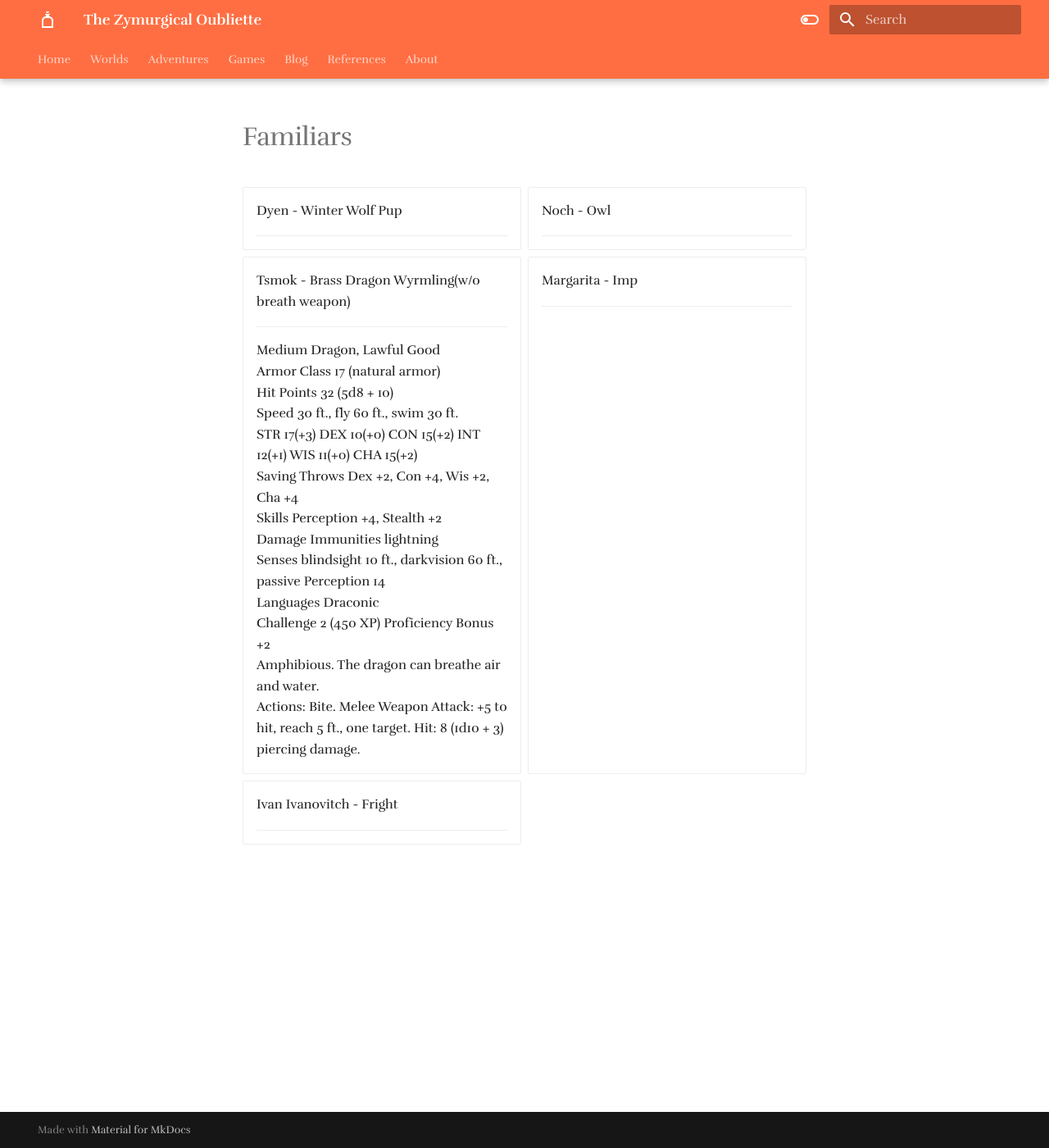
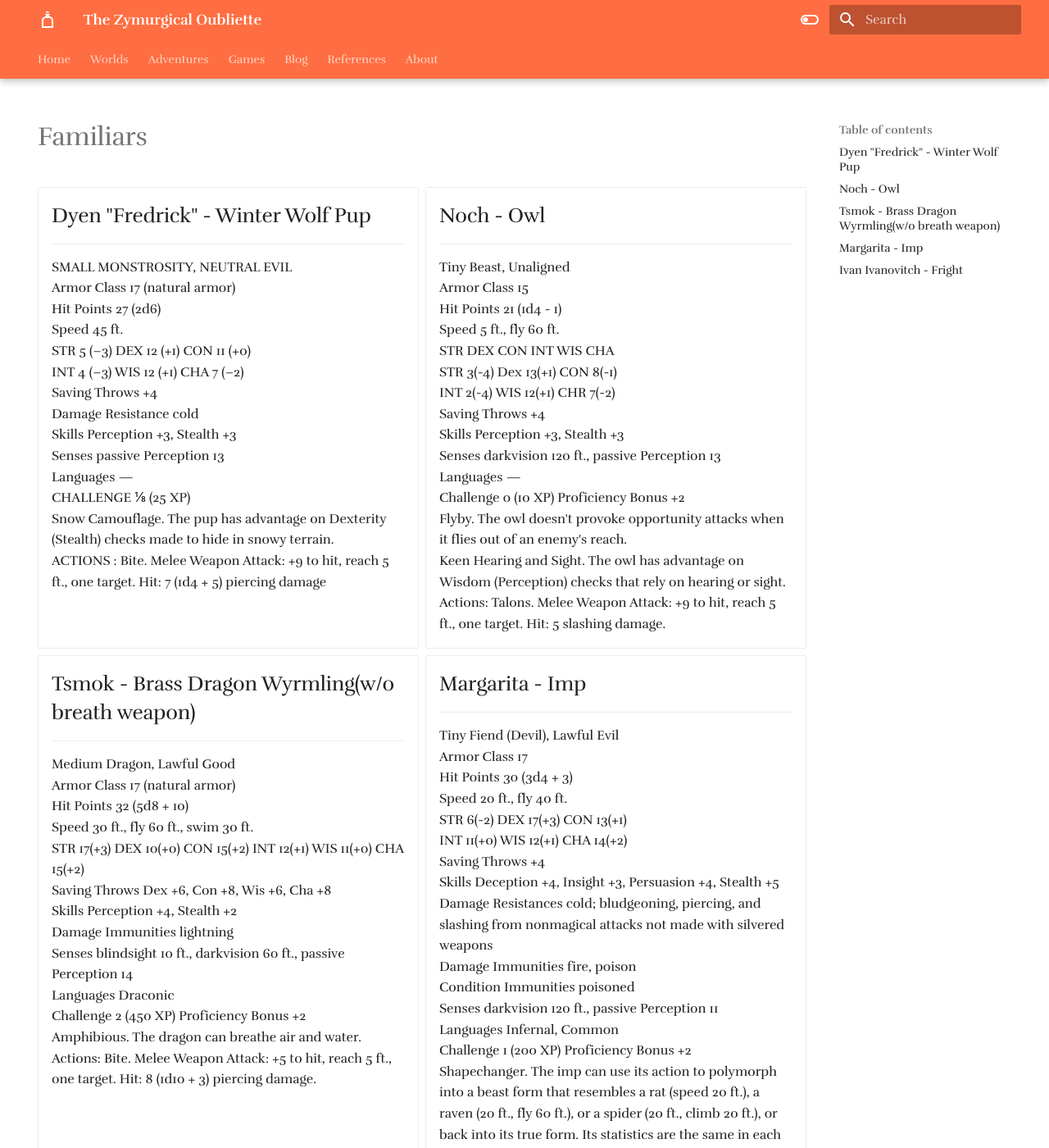
Before and after one commit to Half-Guinea-Press/zymurgical-oubliette, an MkDocs documentation site: the page built from docs/adventures/group-n/pc/ansa/ansa_familiars.md, in a window 1280 px wide and 1400 px high. Shown: the whole window at 82% size. Built offline with MkDocs 1.6.1 and Material for MkDocs 9.7.7, drawn with Linux system fonts in a browser that asks for light colours; some web fonts are replaced; comment, search, counter and statistics services are not loaded; some of the changed text lies outside the part shown.

Commit message:
Update ansa_familiars.md

```diff
--- a/docs/adventures/group-n/pc/ansa/ansa_familiars.md
+++ b/docs/adventures/group-n/pc/ansa/ansa_familiars.md
@@ -1,16 +1,52 @@
+---
+hide:
+  - navigation
+---
+
 # Familiars
 
 <div class="grid cards" markdown>
 
--   Dyen - Winter Wolf Pup
+-   ## Dyen "Fredrick" - Winter Wolf Pup
 
     ---
 
--   Noch - Owl
+    SMALL MONSTROSITY, NEUTRAL EVIL<br>
+    Armor Class 17 (natural armor)<br>
+    Hit Points 27 (2d6)<br>
+    Speed 45 ft.<br>
+    STR 5 (–3) DEX 12 (+1) CON 11 (+0)<br>
+    INT 4 (–3) WIS 12 (+1) CHA 7 (–2)<br>
+    Saving Throws +4<br>
+    Damage Resistance cold<br>
+    Skills Perception +3, Stealth +3<br>
+    Senses passive Perception 13<br>
+    Languages —<br>
+    CHALLENGE 1/8 (25 XP)<br>
+    Snow Camouflage. The pup has advantage on Dexterity (Stealth) checks made to hide in snowy terrain.<br>
+    ACTIONS : Bite. Melee Weapon Attack: +9 to hit, reach 5 ft., one target. Hit: 7 (1d4 + 5) piercing damage
+
+-   ## Noch - Owl
 
     ---
 
--   Tsmok - Brass Dragon Wyrmling(w/o breath weapon)
+    Tiny Beast, Unaligned<br>
+    Armor Class 15<br>
+    Hit Points 21 (1d4 - 1)<br>
+    Speed 5 ft., fly 60 ft.<br>
+    STR 	DEX	CON	INT	WIS	CHA<br>
+    STR 3(-4) Dex 13(+1) CON 8(-1)<br>
+    INT 2(-4) WIS 12(+1) CHR 7(-2)<br>
+    Saving Throws +4<br>
+    Skills Perception +3, Stealth +3<br>
+    Senses darkvision 120 ft., passive Perception 13<br>
+    Languages —<br>
+    Challenge 0 (10 XP) 	Proficiency Bonus +2<br>
+    Flyby. The owl doesn't provoke opportunity attacks when it flies out of an enemy's reach.<br>
+    Keen Hearing and Sight. The owl has advantage on Wisdom (Perception) checks that rely on hearing or sight.<br>
+    Actions: Talons. Melee Weapon Attack: +9 to hit, reach 5 ft., one target. Hit: 5 slashing damage.
+
+-   ## Tsmok - Brass Dragon Wyrmling(w/o breath weapon)
 
     ---
 
@@ -19,21 +55,57 @@
     Hit Points 32 (5d8 + 10)<br>
     Speed 30 ft., fly 60 ft., swim 30 ft.<br>
     STR	17(+3) DEX 10(+0) CON 15(+2) INT 12(+1) WIS 11(+0) CHA 15(+2)<br>
-    Saving Throws Dex +2, Con +4, Wis +2, Cha +4<br>
+    Saving Throws Dex +6, Con +8, Wis +6, Cha +8<br>
     Skills Perception +4, Stealth +2<br>
     Damage Immunities lightning<br>
     Senses blindsight 10 ft., darkvision 60 ft., passive Perception 14<br>
     Languages Draconic<br>
     Challenge 2 (450 XP) 	Proficiency Bonus +2<br>
     Amphibious. The dragon can breathe air and water.<br>
-    Actions: Bite. Melee Weapon Attack: +5 to hit, reach 5 ft., one target. Hit: 8 (1d10 + 3) piercing damage.<br>
+    Actions: Bite. Melee Weapon Attack: +5 to hit, reach 5 ft., one target. Hit: 8 (1d10 + 3) piercing damage.
 
--   Margarita - Imp
+-   ## Margarita - Imp
 
     ---
 
--   Ivan Ivanovitch - Fright
+    Tiny Fiend (Devil), Lawful Evil<br>
+    Armor Class 17<br>
+    Hit Points 30 (3d4 + 3)<br>
+    Speed 20 ft., fly 40 ft.<br>
+    STR 6(-2) DEX 17(+3) CON 13(+1)<br>
+    INT 11(+0) WIS 12(+1) CHA 14(+2)<br>
+    Saving Throws +4<br>
+    Skills Deception +4, Insight +3, Persuasion +4, Stealth +5<br>
+    Damage Resistances cold; bludgeoning, piercing, and slashing from nonmagical attacks not made with silvered weapons<br>
+    Damage Immunities fire, poison<br>
+    Condition Immunities poisoned<br>
+    Senses darkvision 120 ft., passive Perception 11<br>
+    Languages Infernal, Common<br>
+    Challenge 1 (200 XP) 	Proficiency Bonus +2<br>
+    Shapechanger. The imp can use its action to polymorph into a beast form that resembles a rat (speed 20 ft.), a raven (20 ft., fly 60 ft.), or a spider (20 ft., climb 20 ft.), or back into its true form. Its statistics are the same in each form, except for the speed changes noted. Any equipment it is wearing or carrying isn't transformed. It reverts to its true form if it dies.<br>
+    Devil's Sight. Magical darkness doesn't impede the imp's darkvision.<br>
+    Magic Resistance. The imp has advantage on saving throws against spells and other magical effects.<br>
+    Actions: Sting (Bite in Beast Form). Melee Weapon Attack: +9 to hit, reach 5 ft., one target. Hit: 9 (1d4 + 7) piercing damage, and the target must make a DC 11 Constitution saving throw, taking 10 (3d6) poison damage on a failed save, or half as much damage on a successful one.<br>
+    Invisibility. The imp magically turns invisible until it attacks, or until its concentration ends (as if concentrating on a spell). Any equipment the imp wears or carries is invisible with it.
+
+-   ## Ivan Ivanovitch - Fright
 
     ---
 
+    SMALL UNDEAD, CHAOTIC NEUTRAL<br>
+    Armor Class 16<br>
+    Hit Points 41 (6d6)<br>
+    Speed 0 ft., fly 40 ft. (hover)<br>
+    STR 1 (–5) DEX 14 (+2) CON 10 (+0)<br>
+    INT 10 (+0) WIS 9 (–1) CHA 13 (+1)<br>
+    Saving Throws +4<br>
+    Damage Immunities poison, psychic<br>
+    Damage Vulnerabilities fire<br>
+    Condition Immunities blinded, charmed, deafened, frightened, paralyzed, petrified, poisoned<br>
+    Senses blindsight 60 ft. (blind beyond this radius), passive Perception 7<br>
+    Languages —<br>
+    CHALLENGE 1 (200 XP)<br>
+    Incorporeal Movement. The fright can move through other creatures and objects as if they were difficult terrain. It takes 5 (1d10) force damage if it ends its turn inside an object.<br>
+    ACTIONS: Life Drain. Melee Spell Attack: +9 to hit, reach 5 ft., one creature. Hit: 13 (2d8+4) necrotic damage. The target must succeed on a DC 10 Constitution saving throw or its hit point maximum is reduced by an amount equal to the damage taken. This reduction lasts until the creature finishes a long rest. The target dies if this effect reduces its hit point maximum to 0.
+
 </div>
```
